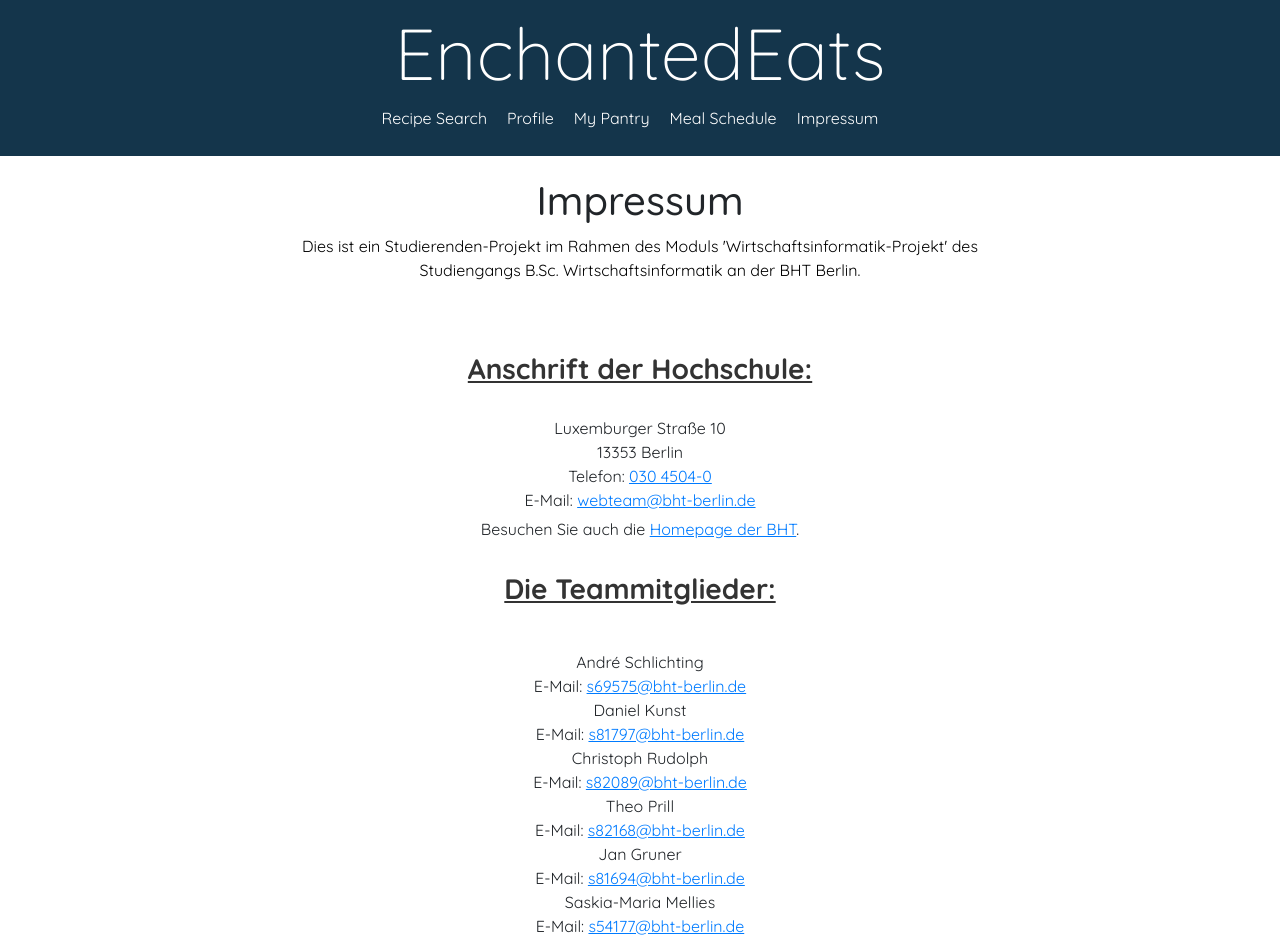
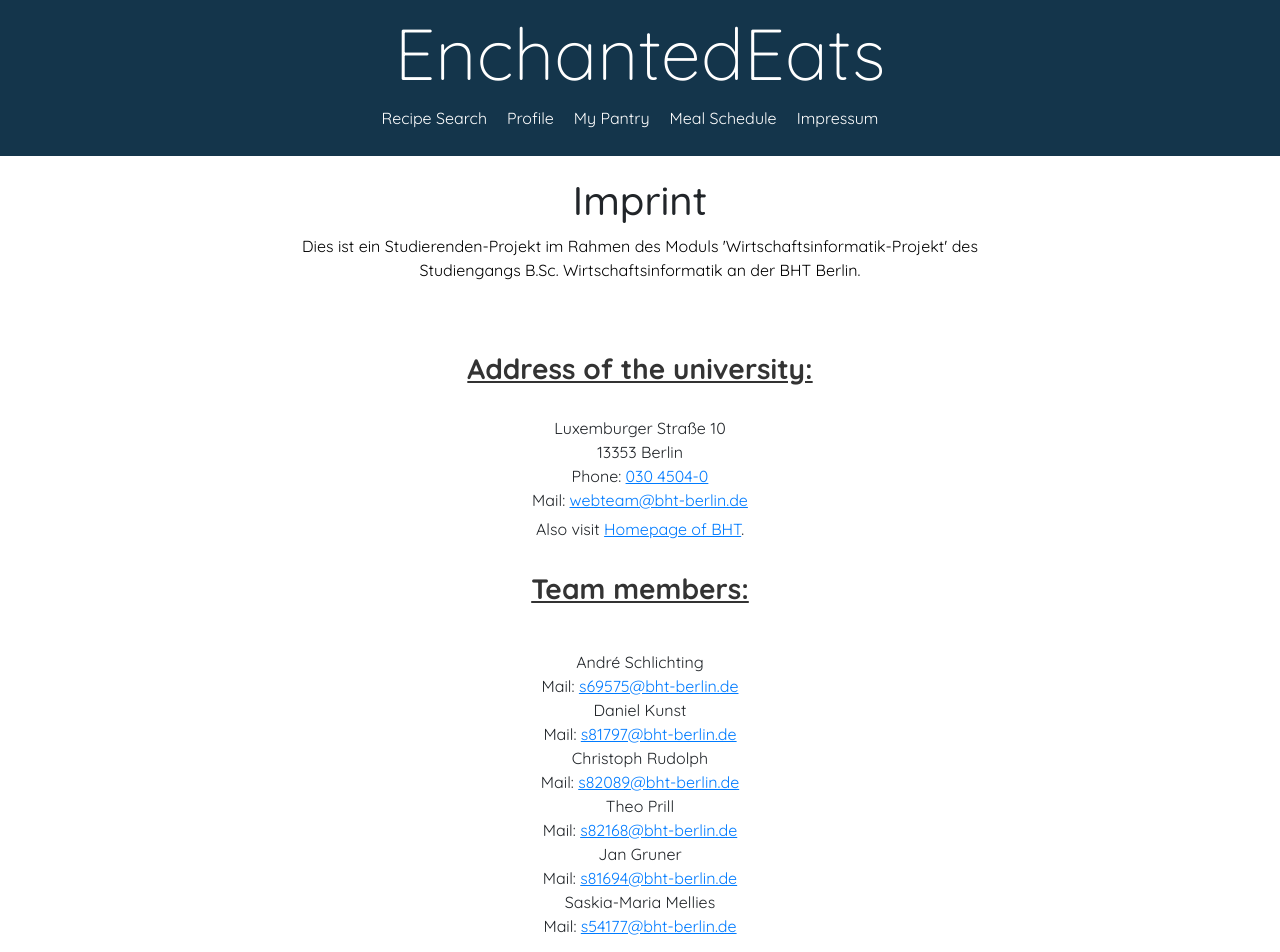
Before and after one commit to saskiamellies/rezept-softwaretchnik, a React (Create React App) app: page /impressum in a window 1280 px wide. Shown: the top 952 px of the page. Built offline with nearby package versions, Linux system fonts and the light colour scheme.

Commit message:
Translate Imprint

```diff
--- a/src/components/Impressum.jsx
+++ b/src/components/Impressum.jsx
@@ -4,7 +4,7 @@ const Impressum = () => {
   return (
     <div className="impressum-container">
       <div>
-        <h1>Impressum</h1>
+        <h1>Imprint</h1>
       </div>
 
       <textarea
@@ -15,24 +15,24 @@ const Impressum = () => {
         readOnly
       />
       <div>
-        <h3>Anschrift der Hochschule:</h3>
+        <h3>Address of the university:</h3>
       </div>
       <address className="address-container">
         Luxemburger Straße 10<br />
         13353 Berlin<br />
         <p>
-          Telefon:{" "}
+          Phone:{" "}
           <a href="tel:03045040" style={{ textDecoration: "underline" }}>
             030 4504-0
           </a>
           <br />
-          E-Mail:{" "}
+          Mail:{" "}
           <a href="mailto:webteam@bht-berlin.de">webteam@bht-berlin.de</a>
         </p>
         <p>
-        Besuchen Sie auch die{" "}
+        Also visit {" "}
         <a href="https://www.bht-berlin.de/" target="_blank" rel="noopener noreferrer">
-          Homepage der BHT
+          Homepage of BHT
         </a>
         .
       </p>
@@ -40,31 +40,31 @@ const Impressum = () => {
 
       <address className="address-container">
         <div>
-          <h3>Die Teammitglieder:</h3>
+          <h3>Team members:</h3>
         </div>
         <br />
         André Schlichting<br />
-        E-Mail:{" "}
+        Mail:{" "}
         <a href="mailto:s69575@bht-berlin.de">s69575@bht-berlin.de</a>
         <br />
         Daniel Kunst<br />
-        E-Mail:{" "}
+        Mail:{" "}
         <a href="mailto:s81797@bht-berlin.de">s81797@bht-berlin.de</a>
         <br />
         Christoph Rudolph<br />
-        E-Mail:{" "}
+        Mail:{" "}
         <a href="mailto:s82089@bht-berlin.de">s82089@bht-berlin.de</a>
         <br />
         Theo Prill<br />
-        E-Mail:{" "}
+        Mail:{" "}
         <a href="mailto:s82168@bht-berlin.de">s82168@bht-berlin.de</a>
         <br />
         Jan Gruner<br />
-        E-Mail:{" "}
+        Mail:{" "}
         <a href="mailto:s81694@bht-berlin.de">s81694@bht-berlin.de</a>
         <br />
         Saskia-Maria Mellies<br />
-        E-Mail:{" "}
+        Mail:{" "}
         <a href="mailto:s54177@bht-berlin.de">s54177@bht-berlin.de</a>
         <br />
       </address>
```
